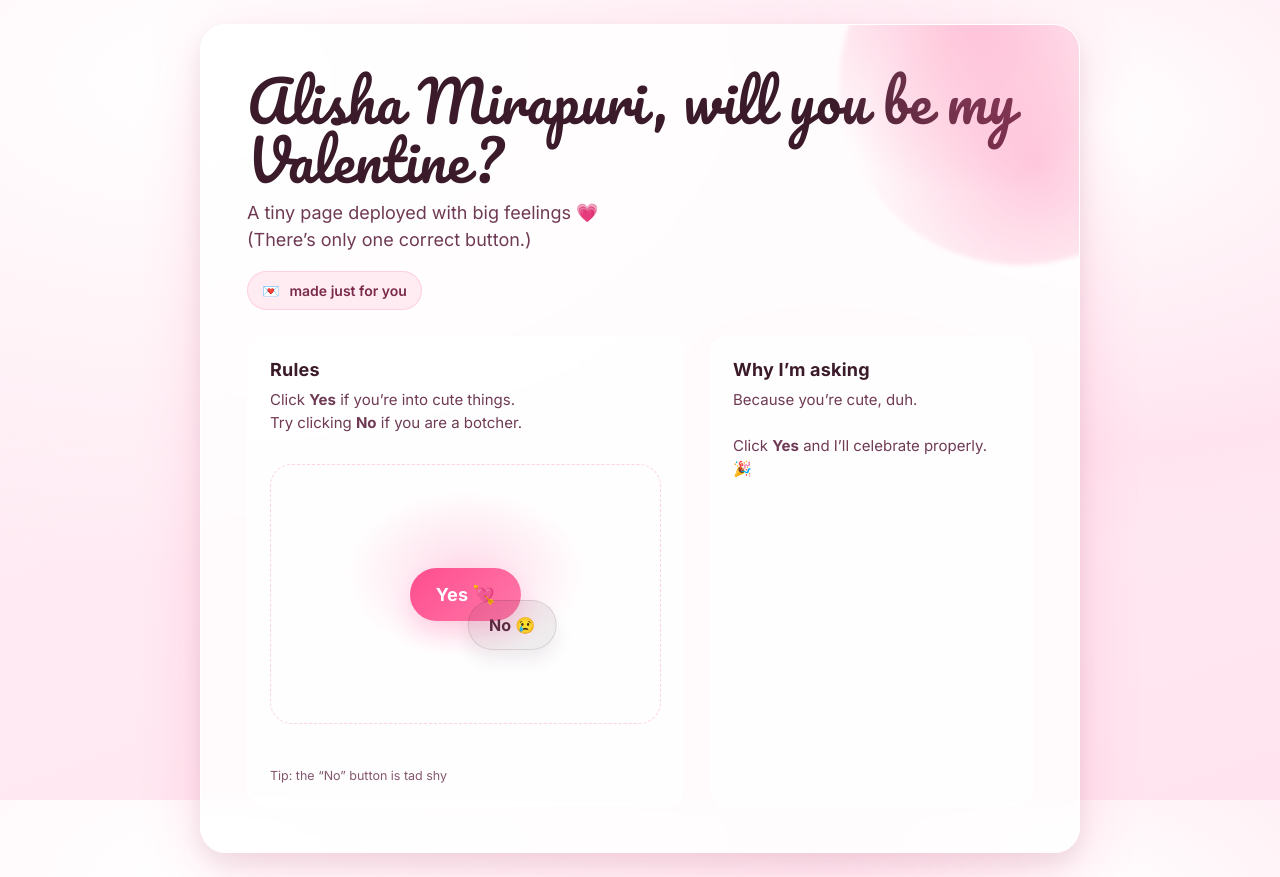
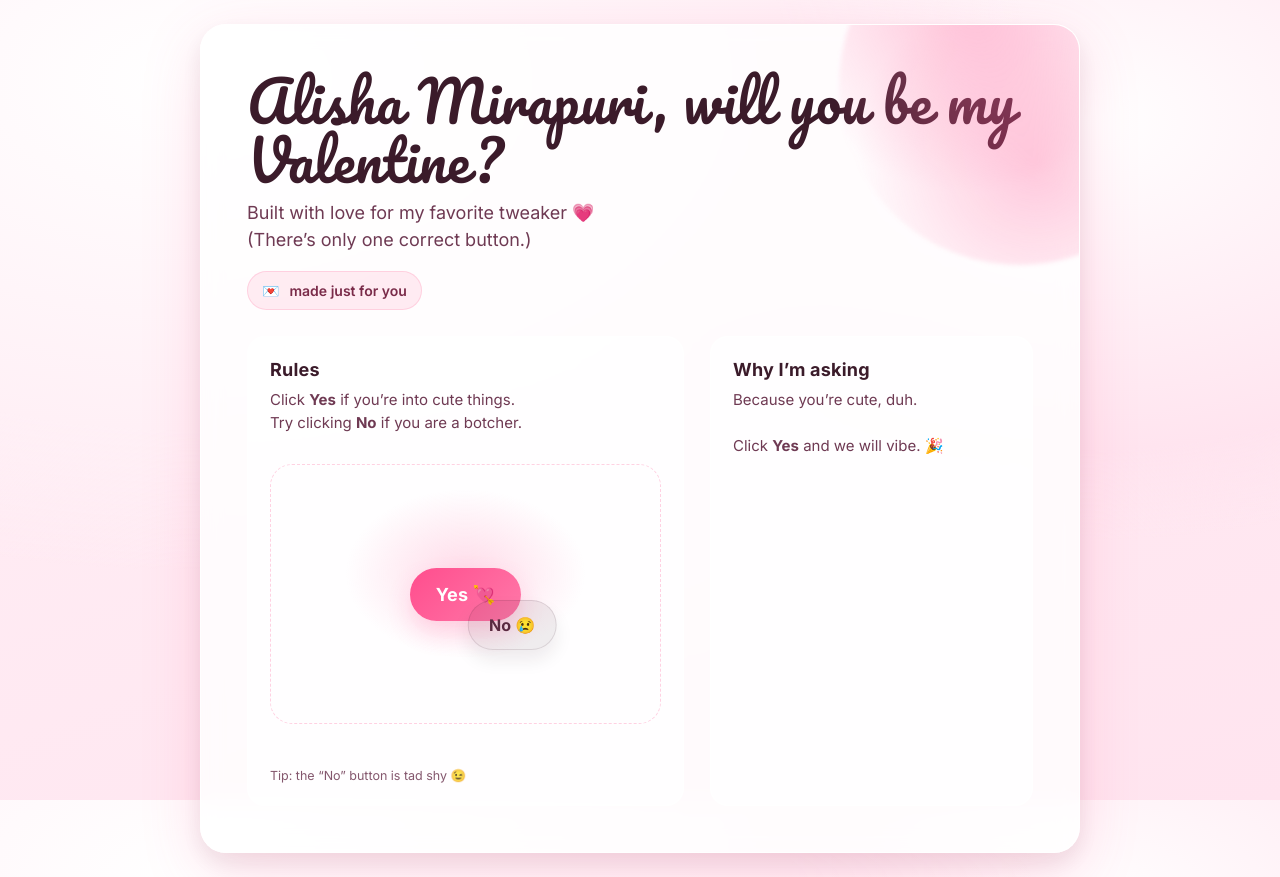
Before and after one commit to pavanmahtani/tweaker, a plain HTML site: page index.html in a window 1280 px wide. Drawn offline with Linux system fonts and the light colour scheme.

Commit message:
Update core text on page

```diff
--- a/index.html
+++ b/index.html
@@ -305,7 +305,7 @@
         <div>
           <h1>Alisha Mirapuri, will you be my Valentine?</h1>
           <p class="subtitle">
-            A tiny page deployed with big feelings 💗
+            Built with love for my favorite tweaker 💗
             <br />
             (There’s only one correct button.)
           </p>
@@ -339,7 +339,7 @@
           </div>
 
           <div class="fineprint">
-            Tip: the “No” button is tad shy
+            Tip: the “No” button is tad shy 😉
           </div>
         </div>
 
@@ -348,7 +348,7 @@
           <p>
             Because you’re cute, duh.
             <br/><br/>
-            Click <strong>Yes</strong> and I’ll celebrate properly. 🎉
+            Click <strong>Yes</strong> and we will vibe. 🎉
           </p>
 
           <div class="success" id="success">
@@ -359,7 +359,7 @@
             </p>
 
             <div class="hug">
-              <!-- Cute hugging animal GIF (external URL). If it ever breaks, replace with another GIF URL. -->
+              <!-- Cute hugging animal GIF (external URL).
               <img
                 id="hugGif"
                 alt="A cute animal giving a hug"
```
